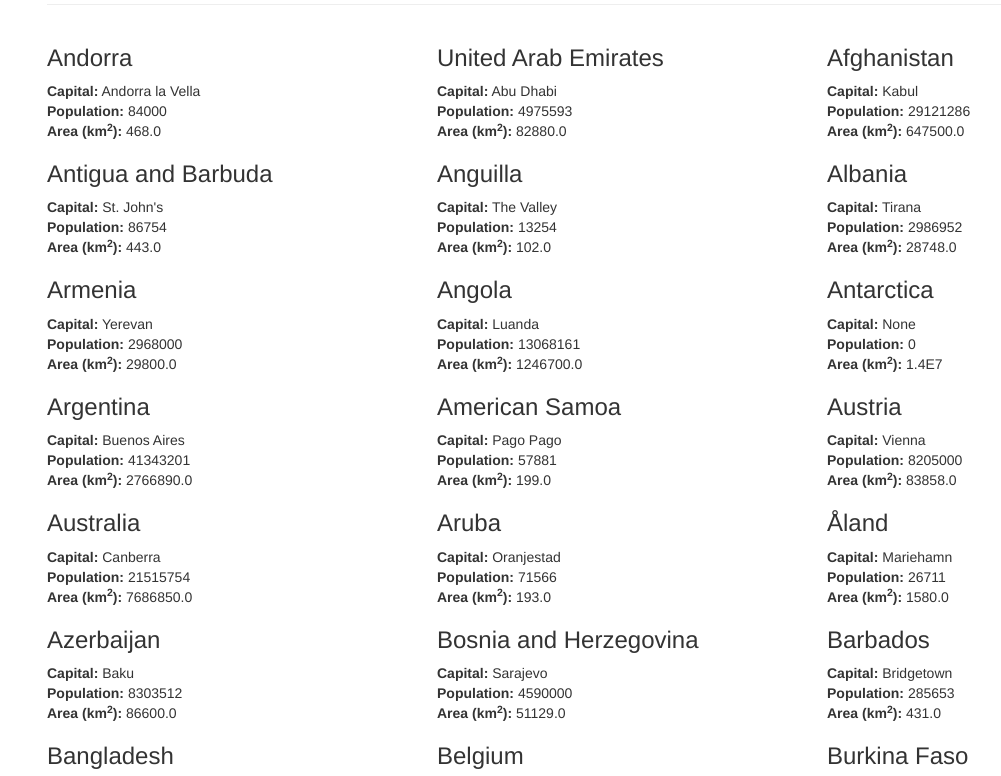
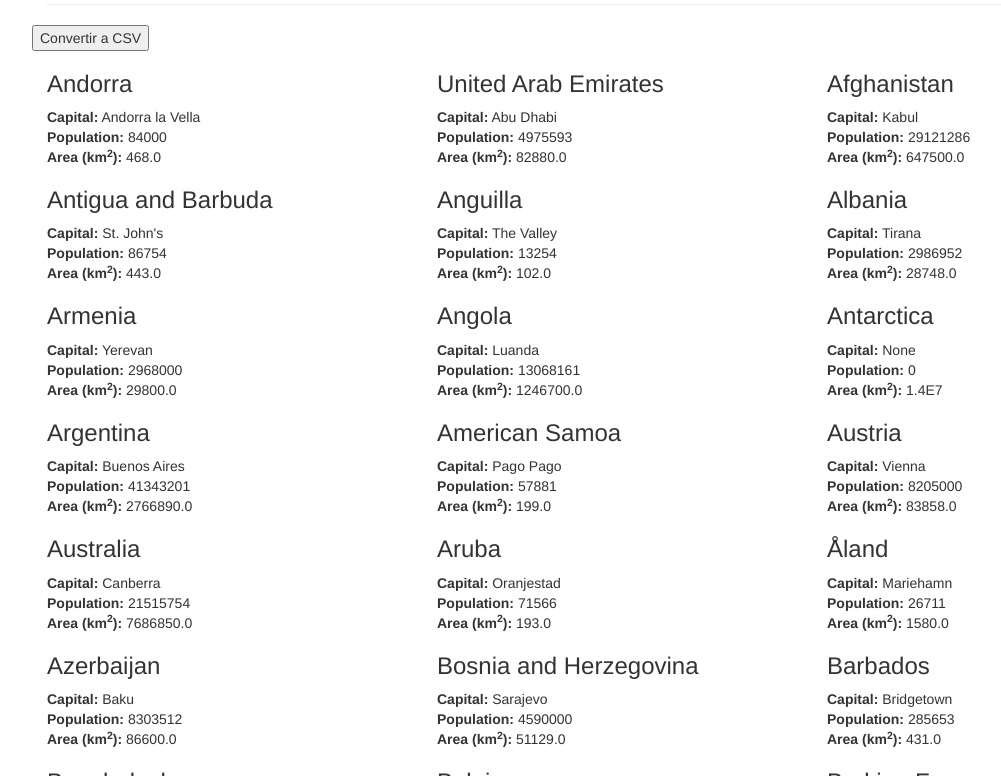
Before and after one commit to omaradriano/Temas_Selectos_Ej_9, a website: page Ejercicio_10/Main.html in a window 1280 px wide. Shown: the part 76-852 px from the top of the page, without its empty margins (23-1024 px from the left). Drawn offline with nearby package versions, Linux system fonts and the light colour scheme.

Commit message:
Creacion del server y agregado de boton convertidor

```diff
--- a/Ejercicio_10/Main.html
+++ b/Ejercicio_10/Main.html
@@ -22,6 +22,17 @@
               </h1>
               <hr />
             </div>
+
+            <button onclick="convert()">Convertir a CSV</button>
+
+            <script>
+            function convert() {
+                fetch('http://localhost:3000/Server')
+                    .then(response => response.text())
+                    .then(message => alert(message));
+            }
+            </script>
+
           </div>
           <div class="row">
             <div class="col-md-4 country">
```
